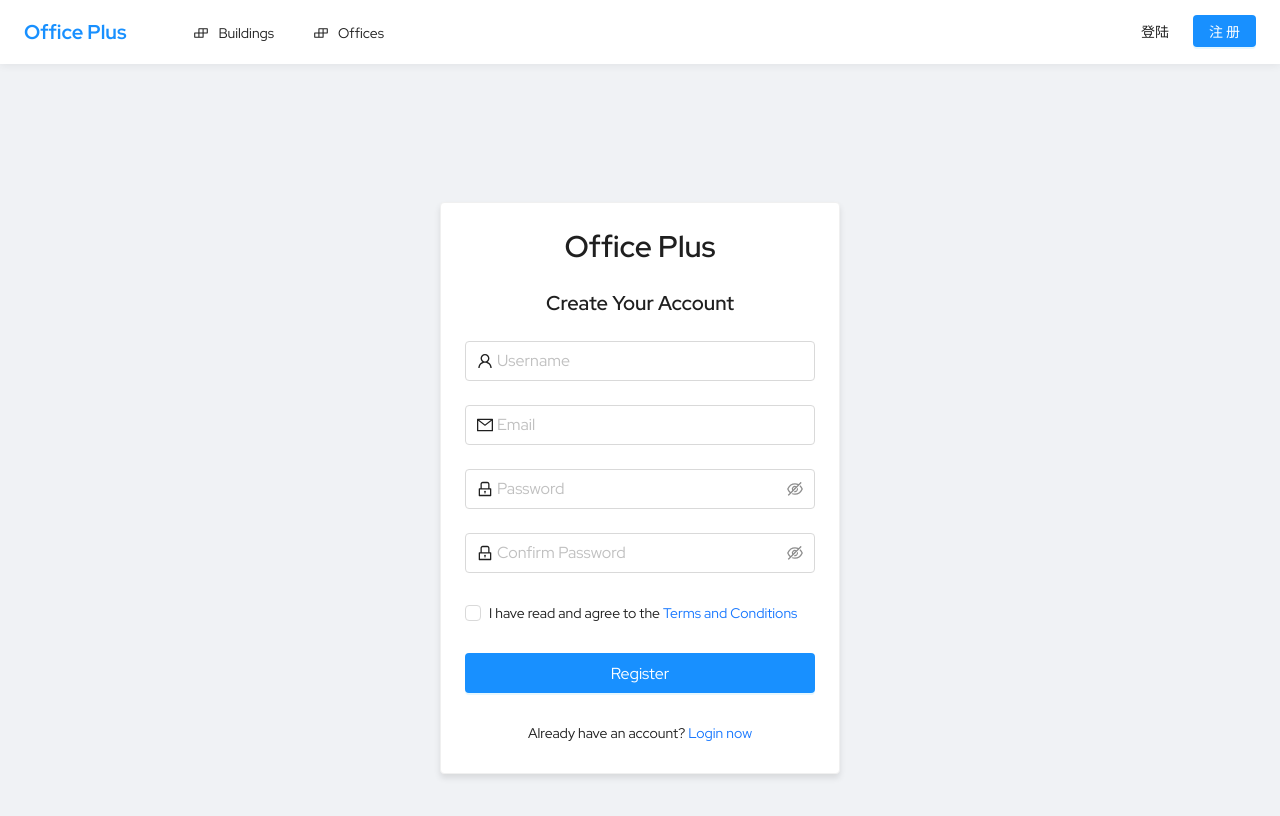
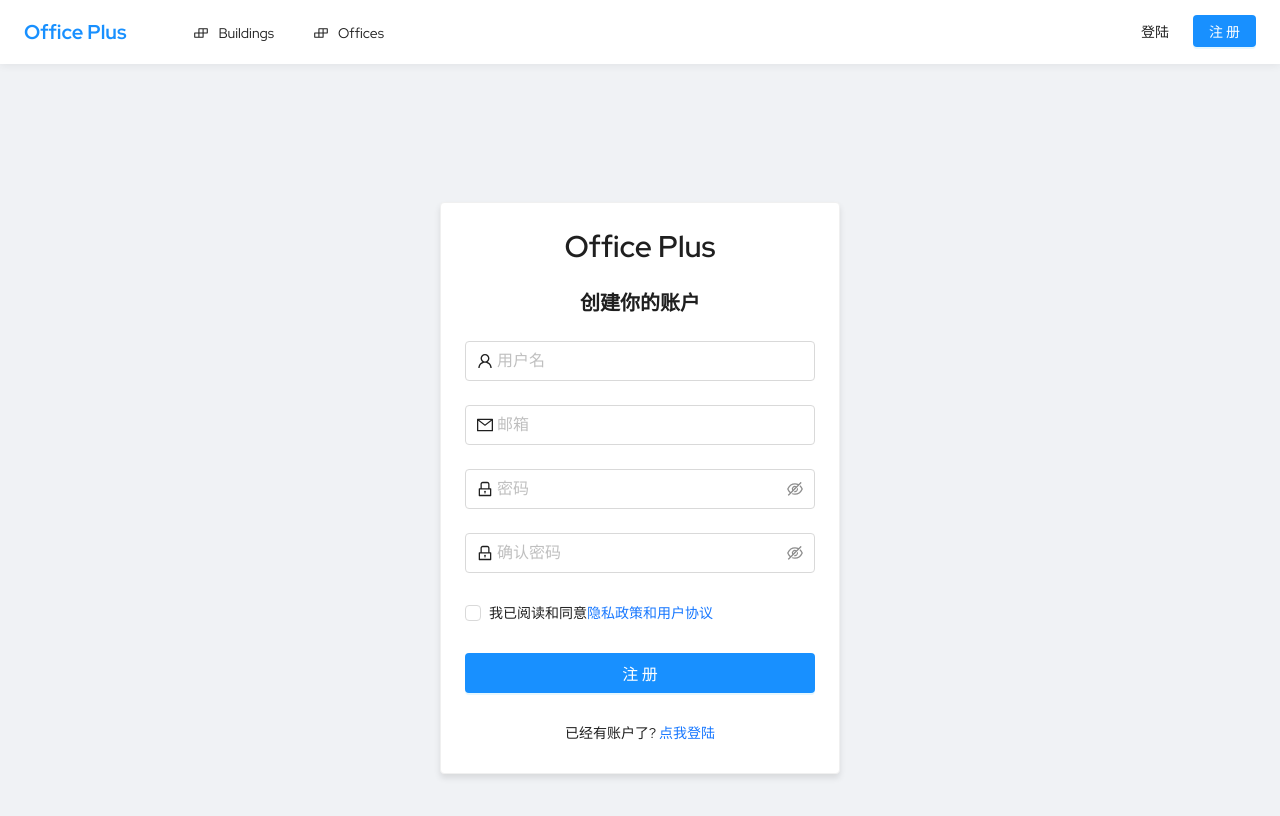
Before and after one commit to Tsolgiun/office-plus-MVP, a React (Vite) app in the folder frontend-user/: page /register in a window 1280 px wide. Shown: the top 816 px of the page. Built offline with nearby package versions, Linux system fonts and the light colour scheme; no server answers.

Commit message:
change english to chinese  in user page

```diff
--- a/frontend-user/src/pages/Auth/Login.tsx
+++ b/frontend-user/src/pages/Auth/Login.tsx
@@ -54,7 +54,7 @@ const Login: React.FC = () => {
       <StyledCard>
         <LogoContainer>
           <Title level={2}>Office Plus</Title>
-          <Title level={4}>Find Your Perfect Office Space</Title>
+          <Title level={4}>寻找您理想的办公地点</Title>
         </LogoContainer>
 
         <Form
@@ -66,24 +66,24 @@ const Login: React.FC = () => {
           <Form.Item
             name="email"
             rules={[
-              { required: true, message: 'Please input your email!' },
-              { type: 'email', message: 'Please enter a valid email!' }
+              { required: true, message: '请输入你的邮箱' },
+              { type: 'email', message: '请输入一个合理的邮箱' }
             ]}
           >
             <Input
               prefix={<UserOutlined />}
-              placeholder="Email"
+              placeholder="邮箱"
               size="large"
             />
           </Form.Item>
 
           <Form.Item
             name="password"
-            rules={[{ required: true, message: 'Please input your password!' }]}
+            rules={[{ required: true, message: '请输入你的密码' }]}
           >
             <Input.Password
               prefix={<LockOutlined />}
-              placeholder="Password"
+              placeholder="密码"
               size="large"
             />
           </Form.Item>
@@ -101,7 +101,7 @@ const Login: React.FC = () => {
           </Form.Item>
 
           <Form.Item style={{ marginBottom: 0, textAlign: 'center' }}>
-            Don't have an account? <Link to="/register">Register now</Link>
+            还没有账户? <Link to="/register">点我注册</Link>
           </Form.Item>
         </Form>
       </StyledCard>
--- a/frontend-user/src/pages/Auth/Register.tsx
+++ b/frontend-user/src/pages/Auth/Register.tsx
@@ -60,7 +60,7 @@ const Register: React.FC = () => {
       <StyledCard>
         <LogoContainer>
           <Title level={2}>Office Plus</Title>
-          <Title level={4}>Create Your Account</Title>
+          <Title level={4}>创建你的账户</Title>
         </LogoContainer>
 
         <Form
@@ -73,13 +73,13 @@ const Register: React.FC = () => {
           <Form.Item
             name="username"
             rules={[
-              { required: true, message: 'Please input your username!' },
-              { min: 3, message: 'Username must be at least 3 characters' }
+              { required: true, message: '请输入用户名!' },
+              { min: 3, message: '用户名长度至少为3个字符' }
             ]}
           >
             <Input
               prefix={<UserOutlined />}
-              placeholder="Username"
+              placeholder="用户名"
               size="large"
             />
           </Form.Item>
@@ -87,13 +87,13 @@ const Register: React.FC = () => {
           <Form.Item
             name="email"
             rules={[
-              { required: true, message: 'Please input your email!' },
-              { type: 'email', message: 'Please enter a valid email!' }
+              { required: true, message: '请输入你的邮箱!' },
+              { type: 'email', message: '请输入一个正确的邮箱!' }
             ]}
           >
             <Input
               prefix={<MailOutlined />}
-              placeholder="Email"
+              placeholder="邮箱"
               size="large"
             />
           </Form.Item>
@@ -101,13 +101,13 @@ const Register: React.FC = () => {
           <Form.Item
             name="password"
             rules={[
-              { required: true, message: 'Please input your password!' },
-              { min: 6, message: 'Password must be at least 6 characters' }
+              { required: true, message: '请输入你的密码!' },
+              { min: 6, message: '密码至少是6个字符' }
             ]}
           >
             <Input.Password
               prefix={<LockOutlined />}
-              placeholder="Password"
+              placeholder="密码"
               size="large"
             />
           </Form.Item>
@@ -116,20 +116,20 @@ const Register: React.FC = () => {
             name="confirmPassword"
             dependencies={['password']}
             rules={[
-              { required: true, message: 'Please confirm your password!' },
+              { required: true, message: '请确认你的密码!' },
               ({ getFieldValue }) => ({
                 validator(_, value) {
                   if (!value || getFieldValue('password') === value) {
                     return Promise.resolve();
                   }
-                  return Promise.reject(new Error('Passwords do not match!'));
+                  return Promise.reject(new Error('密码不匹配!'));
                 },
               }),
             ]}
           >
             <Input.Password
               prefix={<LockOutlined />}
-              placeholder="Confirm Password"
+              placeholder="确认密码"
               size="large"
             />
           </Form.Item>
@@ -142,12 +142,12 @@ const Register: React.FC = () => {
                 validator: (_, value) =>
                   value
                     ? Promise.resolve()
-                    : Promise.reject(new Error('Please accept the terms and conditions')),
+                    : Promise.reject(new Error('请同意隐私政策和用户协议')),
               },
             ]}
           >
             <Checkbox>
-              I have read and agree to the <a href="#">Terms and Conditions</a>
+              我已阅读和同意<a href="#">隐私政策和用户协议</a>
             </Checkbox>
           </Form.Item>
 
@@ -159,12 +159,12 @@ const Register: React.FC = () => {
               block
               loading={isLoading}
             >
-              Register
+              注册
             </Button>
           </Form.Item>
 
           <Form.Item style={{ marginBottom: 0, textAlign: 'center' }}>
-            Already have an account? <Link to="/login">Login now</Link>
+            已经有账户了? <Link to="/login">点我登陆</Link>
           </Form.Item>
         </Form>
       </StyledCard>
```
